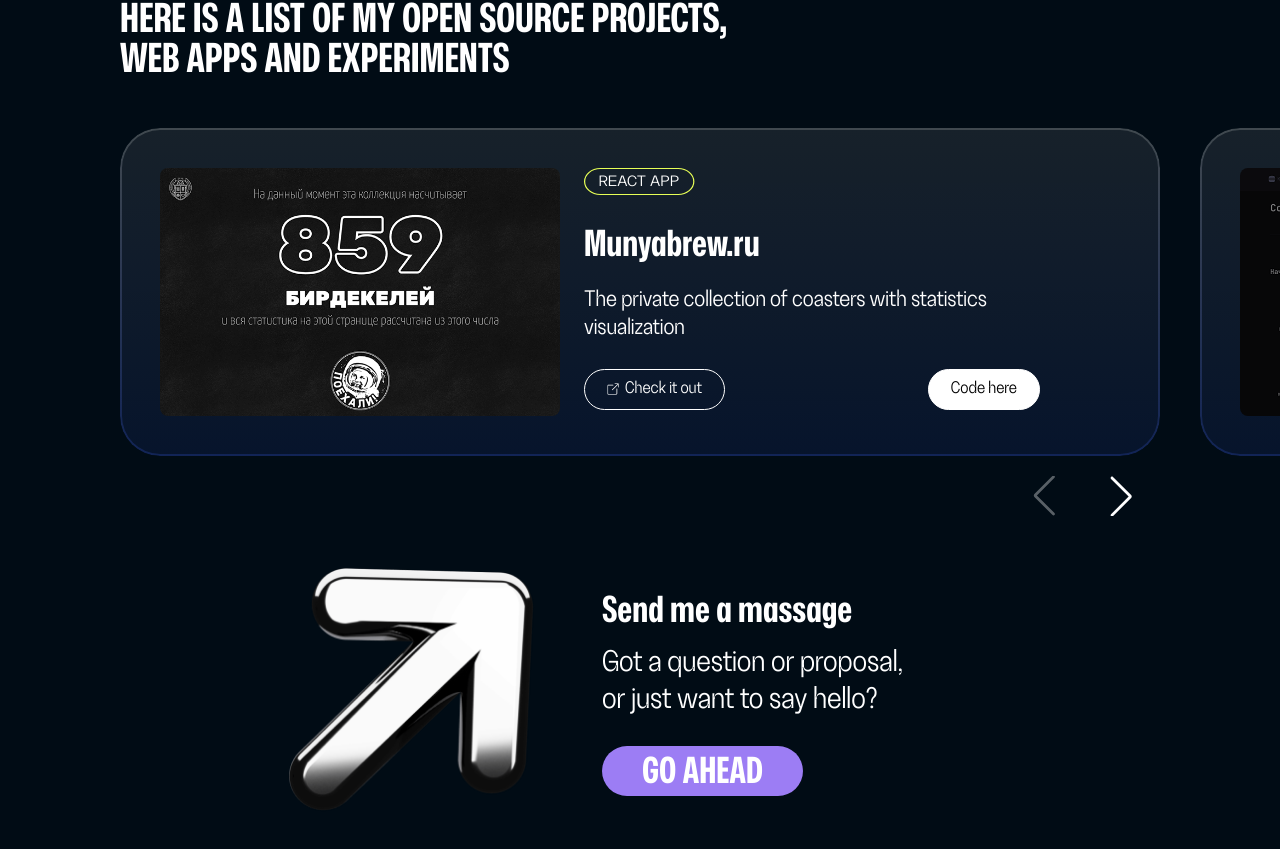
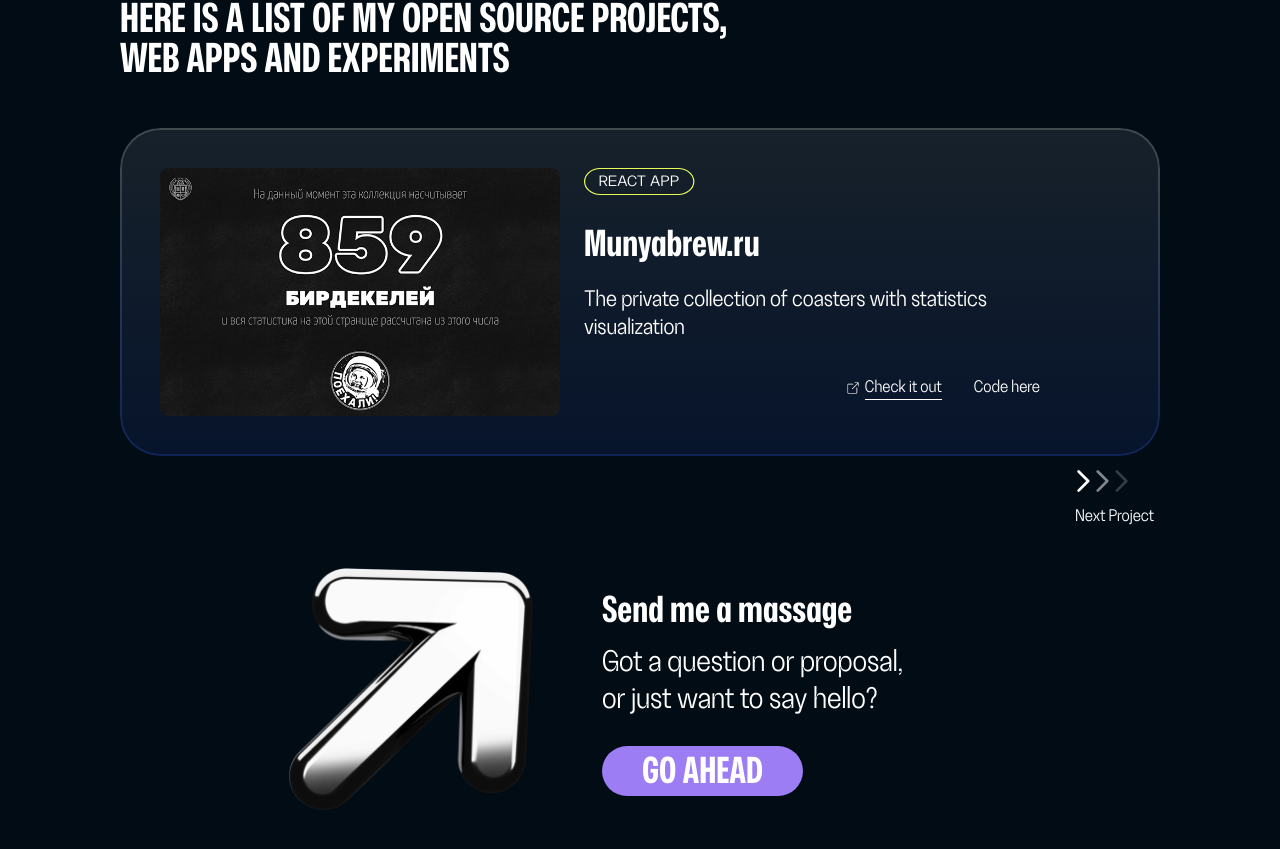
Before and after one commit to yeivanova/personal-page, a React (Create React App) app: page / in a window 1280 px wide. Shown: the part 1174-2023 px from the top of the page. Built offline with nearby package versions, Linux system fonts and the light colour scheme.

Commit message:
updated slider controls

```diff
--- a/package.json
+++ b/package.json
@@ -18,7 +18,7 @@
     "react-intersection-observer": "^9.10.2",
     "react-scripts": "5.0.1",
     "sass": "^1.70.0",
-    "swiper": "^11.1.1",
+    "swiper": "^11.1.4",
     "typescript": "^4.9.5",
     "web-vitals": "^2.1.4"
   },
--- a/src/components/project/project.module.scss
+++ b/src/components/project/project.module.scss
@@ -87,8 +87,9 @@
 
 .links {
     display: flex;
-    justify-content: space-between;
+    justify-content: flex-end;
     align-items: center;
+    gap: 2rem;
 }
 
 .link {
@@ -97,18 +98,37 @@
     align-items: center;
     text-decoration: none;
     gap: 0.375rem;
-    padding: 0.5rem 1.375rem 0.6rem;
+    padding: 0.5rem 0 0.6rem;
     font-size: 1.125rem;
     line-height: 1.2;
-    border: 1px solid var(--lightColor);
-    border-radius: 1.4rem;
+    color: var(--lightColor);
+    transition: all 0.25s ease;
 
     &.web_link {
-        color: var(--lightColor);
+        span {
+            border-bottom: 1px solid var(--lightColor);
+        }
+
+        &:hover,
+        &:active,
+        &:focus {
+            span {
+                border-color: var(--highlightColor);
+            }
+        }
     }
 
     &.code_link {
-        background: var(--lightColor);
-        color: var(--textColor);
+        span {
+            border-bottom: 1px solid transparent;
+        }
+
+        &:hover,
+        &:active,
+        &:focus {
+            span {
+                border-color: var(--highlightColor);
+            }
+        }
     }
 }
--- a/src/components/project/project.tsx
+++ b/src/components/project/project.tsx
@@ -32,10 +32,10 @@
                 <div className={styles.links}>
                     <a className={cn(styles.link, styles.web_link)} href={link} target="_blank" rel="noreferrer">
                         <img className={styles.link_icon} src={linkIcon} width="12" height="12" alt="" />
-                        Check it out
+                        <span>Check it out</span>
                     </a>
                     <a className={cn(styles.link, styles.code_link)} href={codeLink} target="_blank" rel="noreferrer">
-                        Code here
+                        <span>Code here</span>
                     </a>
                 </div>
             </div>
--- a/src/components/projectsSlider/projectsSlider.module.scss
+++ b/src/components/projectsSlider/projectsSlider.module.scss
@@ -12,3 +12,84 @@
 		width: 32rem;
     }
 }
+
+.nav_button {
+	width: 5rem;
+	position: absolute;
+	top: 50%;
+	transform: translateY(-50%);
+	font-size: 1.5rem;
+	line-height: 1.75rem;
+	color: var(--lightColor);
+	border: none;
+	background-color: transparent;
+	opacity: 1;
+	// transition: opacity 0.25s ease;
+	cursor: pointer;
+	z-index: 1;
+
+	@include mixins.breakpoint-desktop-down {
+		width: auto;
+		top: 100%;
+		font-size: 1.125rem;
+		line-height: 1.2;
+    }
+
+	span {
+		transform: scaleY(1.25);
+	}
+
+	svg {
+		margin-bottom: 0.5rem;
+	}
+}
+
+.prev {
+	text-align: right;
+	left: -5rem;
+
+	@include mixins.breakpoint-desktop-down {
+        left: 2.5rem;
+    }
+
+	svg {
+		transform: rotateY(-180deg);
+	}
+}
+
+.next {
+	text-align: left;
+	right: -5rem;
+
+	@include mixins.breakpoint-desktop-down {
+        right: 2.5rem;
+    }
+
+	svg {
+		margin-left: -0.5rem;
+	}
+}
+
+.visible {
+	opacity: 1;
+	transition: opacity 0.25s ease;
+}
+
+.hidden {
+	display: none;
+	opacity: 0;
+}
+
+.animated {
+	opacity: 1;
+	animation: 1s fadeIn ease;
+}
+
+@keyframes fadeIn {
+	0% {
+	  opacity: 0;
+	}
+	100% {
+		opacity: 1;
+	}
+}
--- a/src/components/projectsSlider/projectsSlider.tsx
+++ b/src/components/projectsSlider/projectsSlider.tsx
@@ -1,4 +1,4 @@
-import { FC, useState, useEffect, useRef } from "react";
+import { FC, useState, useEffect, useRef, useCallback } from "react";
 import styles from "./projectsSlider.module.scss";
 import data from "../../data/data.json";
 import cn from "classnames";
@@ -11,15 +11,43 @@
 
 export const ProjectsSlider: FC = () => {
     const [projectsData, setProjectsData] = useState<ProjectType[]>();
+    const [sliderProgress, setSliderProgress] = useState<number>(0);
+    const [animated, setAnimated] = useState<boolean>(false);
     const swiperElRef = useRef<null | HTMLDivElement>(null);
+
+    const slideChange = (e: any) => {
+        const [swiper] = e.detail;
+        setSliderProgress(swiper.activeIndex);
+        setAnimated(true);
+    };
 
     useEffect(() => {
         setProjectsData(data.projects as ProjectType[]);
+        swiperElRef.current?.addEventListener("swiperslidechange", slideChange);
+        return () => {
+            swiperElRef.current?.removeEventListener("swiperslidechange", slideChange);
+        };
     }, []);
+
+    const handlePrev = useCallback(() => {
+        if (!swiperElRef.current) return;
+        //@ts-ignore
+        swiperElRef.current.swiper.slidePrev();
+    }, []);
+
+    const handleNext = useCallback(() => {
+        if (!swiperElRef.current) return;
+        //@ts-ignore
+        swiperElRef.current.swiper.slideNext();
+    }, []);
+
+    const animatedClass = animated ? `${styles.animated}` : `${styles.visible}`;
+    const prevHiddenClass = sliderProgress === 0 ? `${styles.hidden}` : animatedClass;
+    const nextHiddenClass = sliderProgress === data.projects.length - 1 ? `${styles.hidden}` : animatedClass;
 
     return (
         <div className={cn(styles.projects)}>
-            <swiper-container ref={swiperElRef} space-between={40} centered-slides={true} navigation="true" className="project-swiper">
+            <swiper-container ref={swiperElRef} space-between={140} centered-slides={true} navigation="false" className="project-swiper">
                 {typeof projectsData !== "undefined" ? (
                     projectsData.map((project, index) => (
                         <swiper-slide key={index} lazy="lazy" data-slide="slide">
@@ -32,6 +60,26 @@
                     <p>There are no projects yet...</p>
                 )}
             </swiper-container>
+            <button className={cn(styles.nav_button, styles.prev, prevHiddenClass)} onClick={handlePrev} onAnimationEnd={() => setAnimated(false)}>
+                <svg width="71" height="33" viewBox="0 0 71 33" fill="none" xmlns="http://www.w3.org/2000/svg">
+                    <path d="M49.8365 25.9423L59.3942 16.3846L49.8365 6.8269" stroke="white" strokeOpacity={sliderProgress === 0 ? "1" : sliderProgress === 1 ? "0.5": "0.2"} strokeWidth="2.73077" strokeLinecap="round" strokeLinejoin="round" />
+                    <path d="M30.7211 25.9423L40.2788 16.3846L30.7211 6.8269" stroke="white" strokeOpacity={sliderProgress === 1 ? "1": "0.5"} strokeWidth="2.73077" strokeLinecap="round" strokeLinejoin="round" />
+                    <path d="M11.6058 25.9423L21.1634 16.3846L11.6058 6.8269" stroke="white" strokeOpacity={sliderProgress === 0 ? "0.2" : sliderProgress === 1 ? "0.5": "1"} strokeWidth="2.73077" strokeLinecap="round" strokeLinejoin="round" />
+                </svg>
+                <span>
+                    Previous Project
+                </span>
+            </button>
+            <button className={cn(styles.nav_button, styles.next, nextHiddenClass)} onClick={handleNext} onAnimationEnd={() => setAnimated(false)}>
+                <svg width="71" height="33" viewBox="0 0 71 33" fill="none" xmlns="http://www.w3.org/2000/svg">
+                    <path d="M49.8365 25.9423L59.3942 16.3846L49.8365 6.8269" stroke="white" strokeOpacity={sliderProgress === 0 ? "0.2" : sliderProgress === 1 ? "0.5": "1"} strokeWidth="2.73077" strokeLinecap="round" strokeLinejoin="round" />
+                    <path d="M30.7211 25.9423L40.2788 16.3846L30.7211 6.8269" stroke="white" strokeOpacity={sliderProgress === 1 ? "1": "0.5"} strokeWidth="2.73077" strokeLinecap="round" strokeLinejoin="round" />
+                    <path d="M11.6058 25.9423L21.1634 16.3846L11.6058 6.8269" stroke="white" strokeOpacity={sliderProgress === 0 ? "1" : sliderProgress === 1 ? "0.5": "0.2"} strokeWidth="2.73077" strokeLinecap="round" strokeLinejoin="round" />
+                </svg>
+                <span>
+                    Next Project
+                </span>
+            </button>
         </div>
     );
 };
--- a/src/global.d.ts
+++ b/src/global.d.ts
@@ -4,11 +4,9 @@
 	interface IntrinsicElements {
 	  'swiper-container': React.DetailedHTMLProps<React.HTMLAttributes<HTMLElement>, HTMLElement> & {
 		navigation: string;
-		// Add more properties
 	  };
 	  'swiper-slide': React.DetailedHTMLProps<React.HTMLAttributes<HTMLElement>, HTMLElement> & {
 		lazy: string;
-		// Add more properties
 	  };
 	}
   }
```
Also changed, not shown: src/images/icons/next-icon.svg (added), 1 other file (tests, documents, lock files or other folders).
